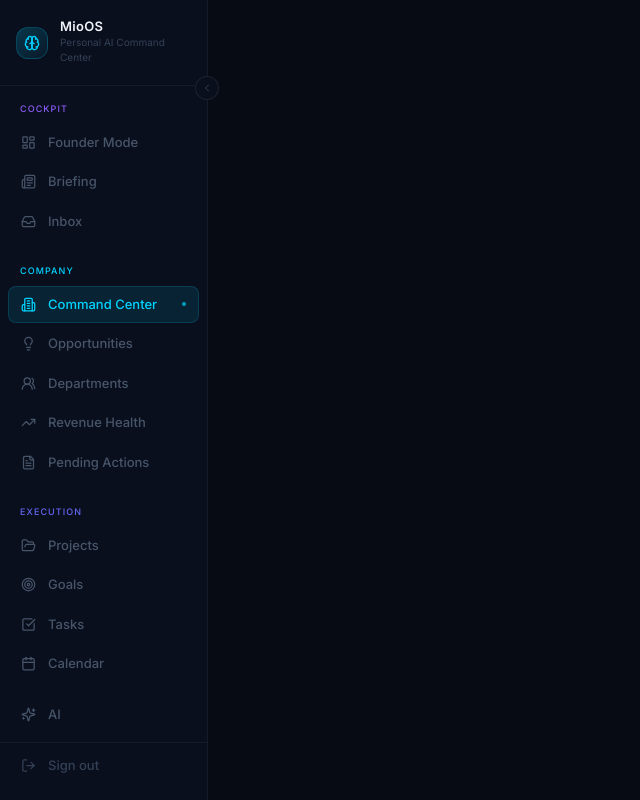
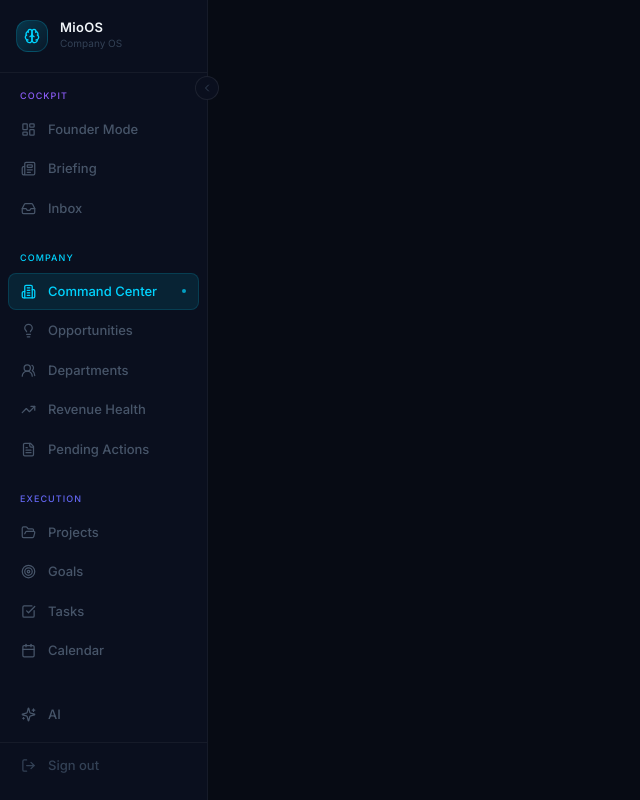
Before and after one commit to Miotaas/mioos, a Next.js app: page / in a window 1280 px wide. Shown: the whole page, without its empty margins (0-640 px from the left). Built offline with nearby package versions, Linux system fonts and the light colour scheme.

Commit message:
fix: standardize product subtitle to 'Company OS' across desktop and mobile

```diff
--- a/components/layout/Sidebar.tsx
+++ b/components/layout/Sidebar.tsx
@@ -84,7 +84,7 @@ export function Sidebar() {
         {!sidebarCollapsed && (
           <div>
             <h1 className="text-[13px] font-semibold text-text-primary tracking-wide leading-none">MioOS</h1>
-            <p className="text-[10px] text-text-ghost mt-0.5">Personal AI Command Center</p>
+            <p className="text-[10px] text-text-ghost mt-0.5">Company OS</p>
           </div>
         )}
       </div>
```
